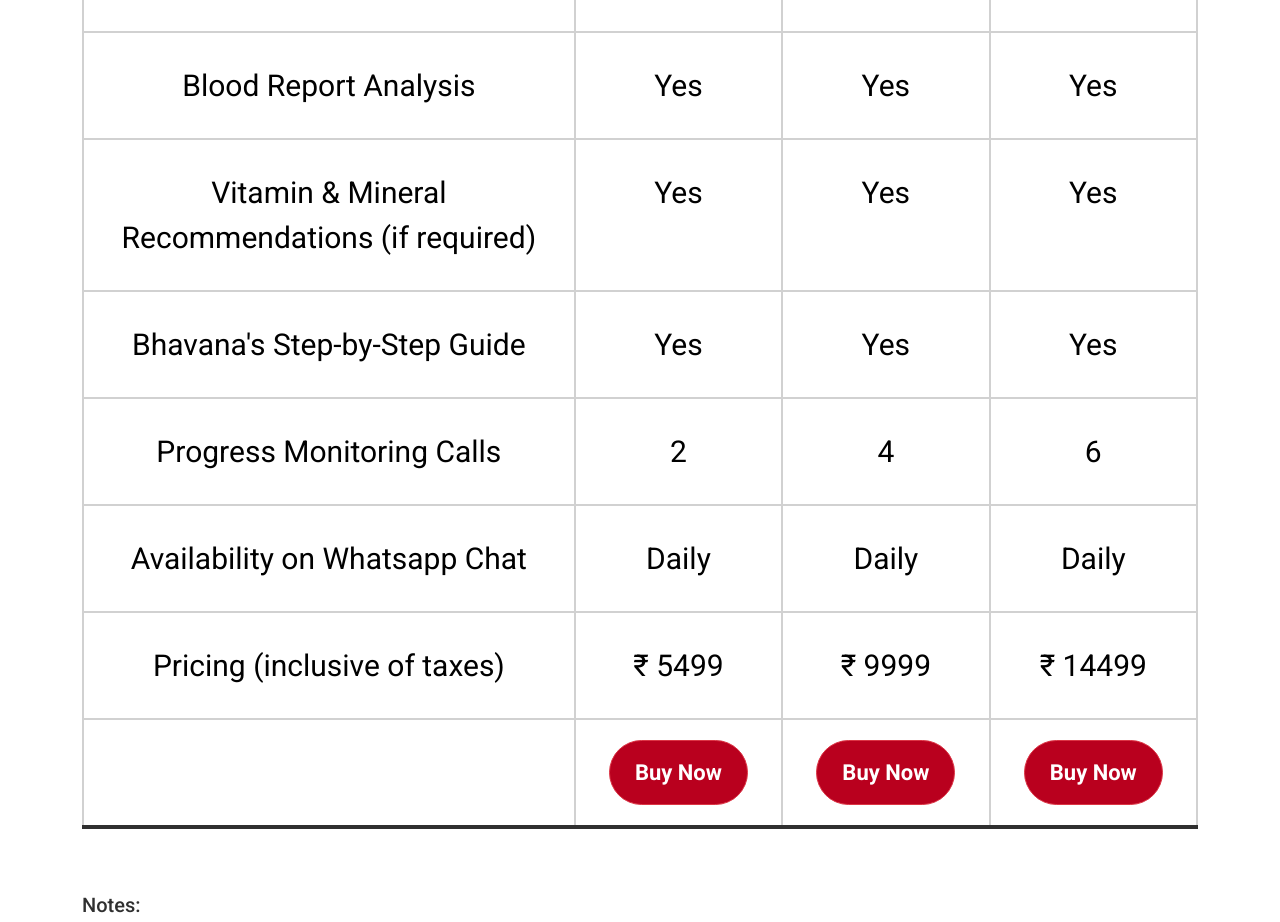
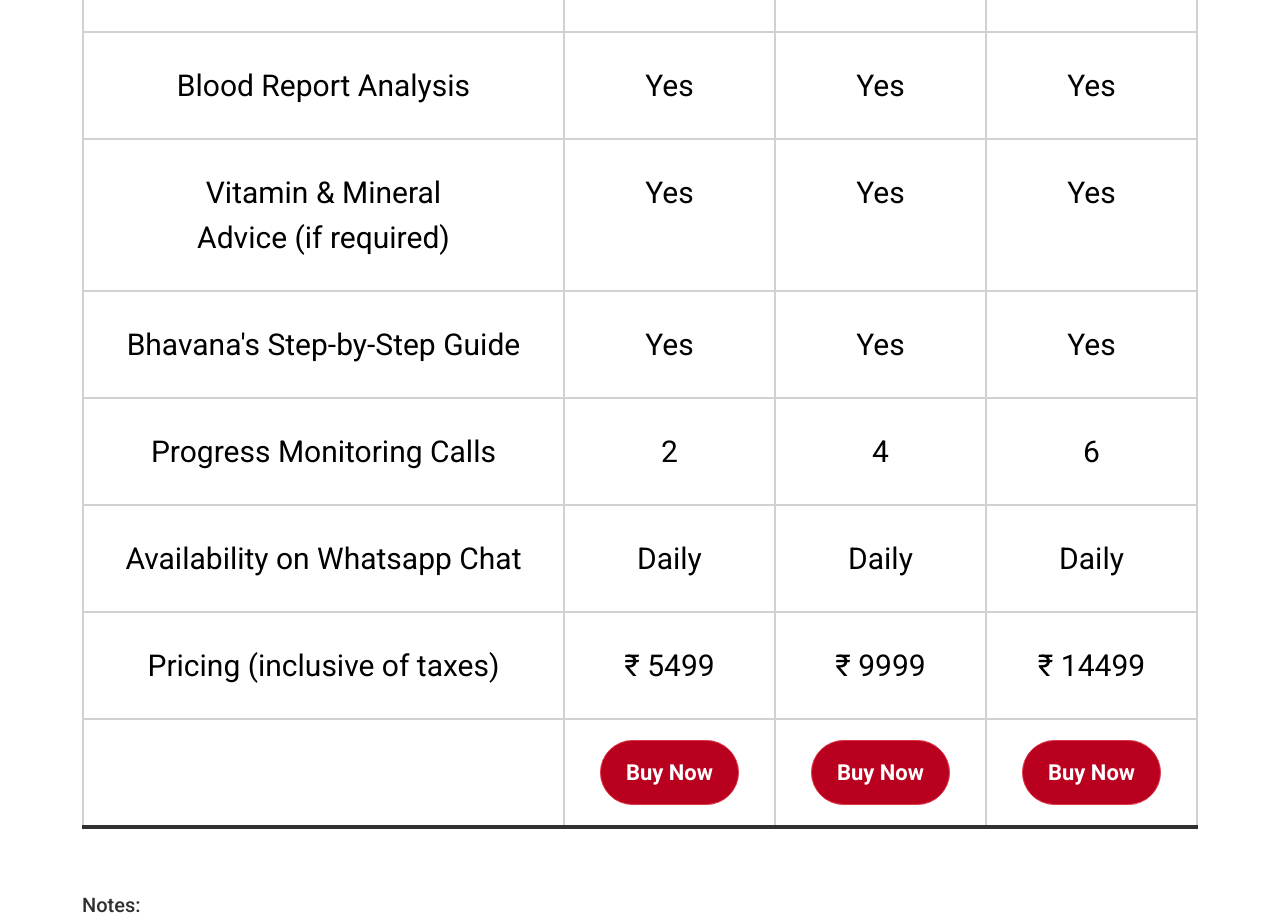
Before and after one commit to bhavanagarg14/bhavanagarg14.github.io, a plain HTML site: page index.html in a window 1280 px wide. Shown: the part 5960-6882 px from the top of the page. Drawn offline with Linux system fonts and the light colour scheme.

Commit message:
Update index.html

```diff
--- a/index.html
+++ b/index.html
@@ -432,7 +432,7 @@
               <td>Yes</td>
             </tr>
             <tr>
-              <td>Vitamin &amp; Mineral<br>Recommendations (if required)</td>
+              <td>Vitamin &amp; Mineral<br>Advice (if required)</td>
               <td>Yes</td>
               <td>Yes</td>
               <td>Yes</td>
```
